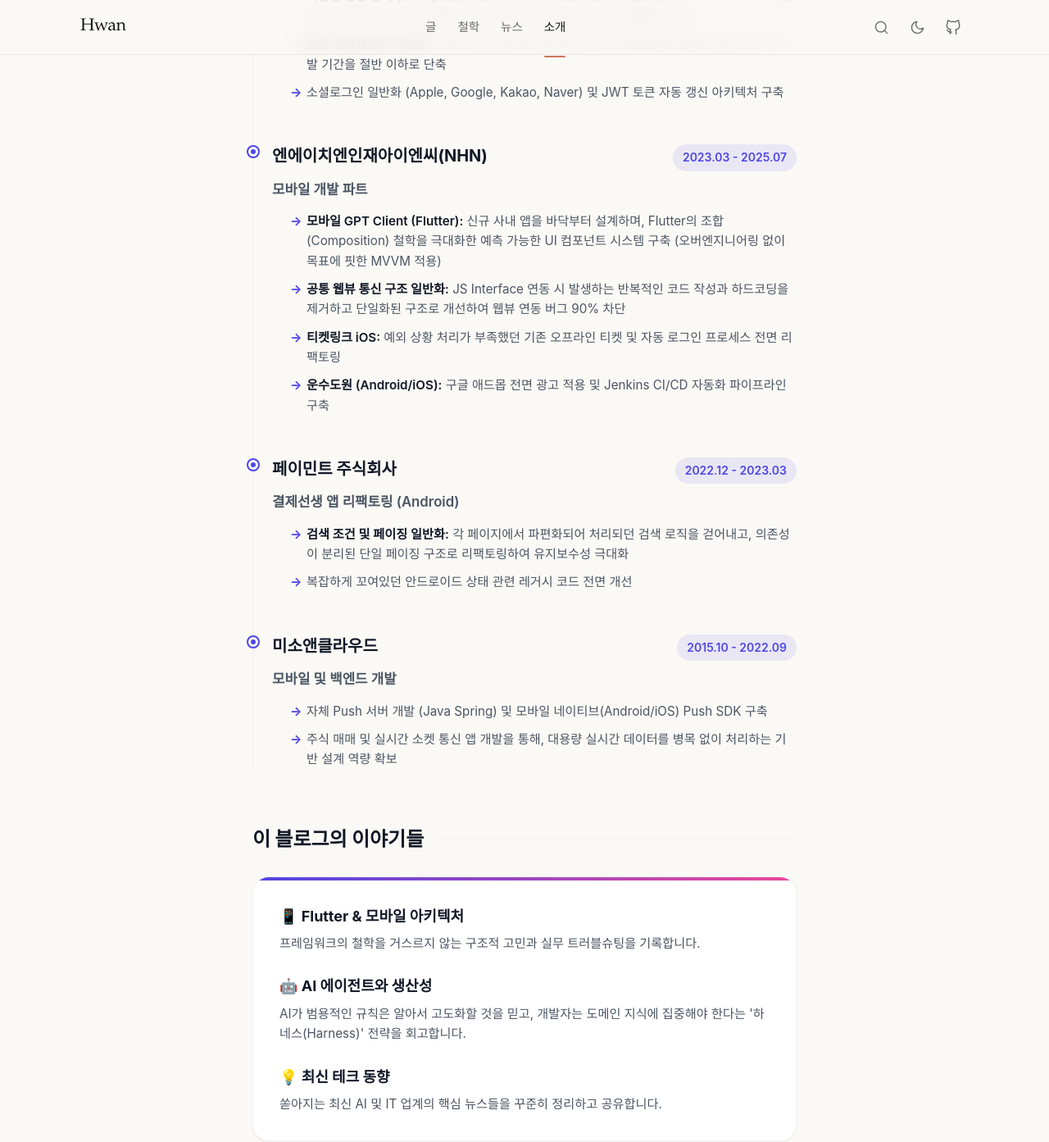
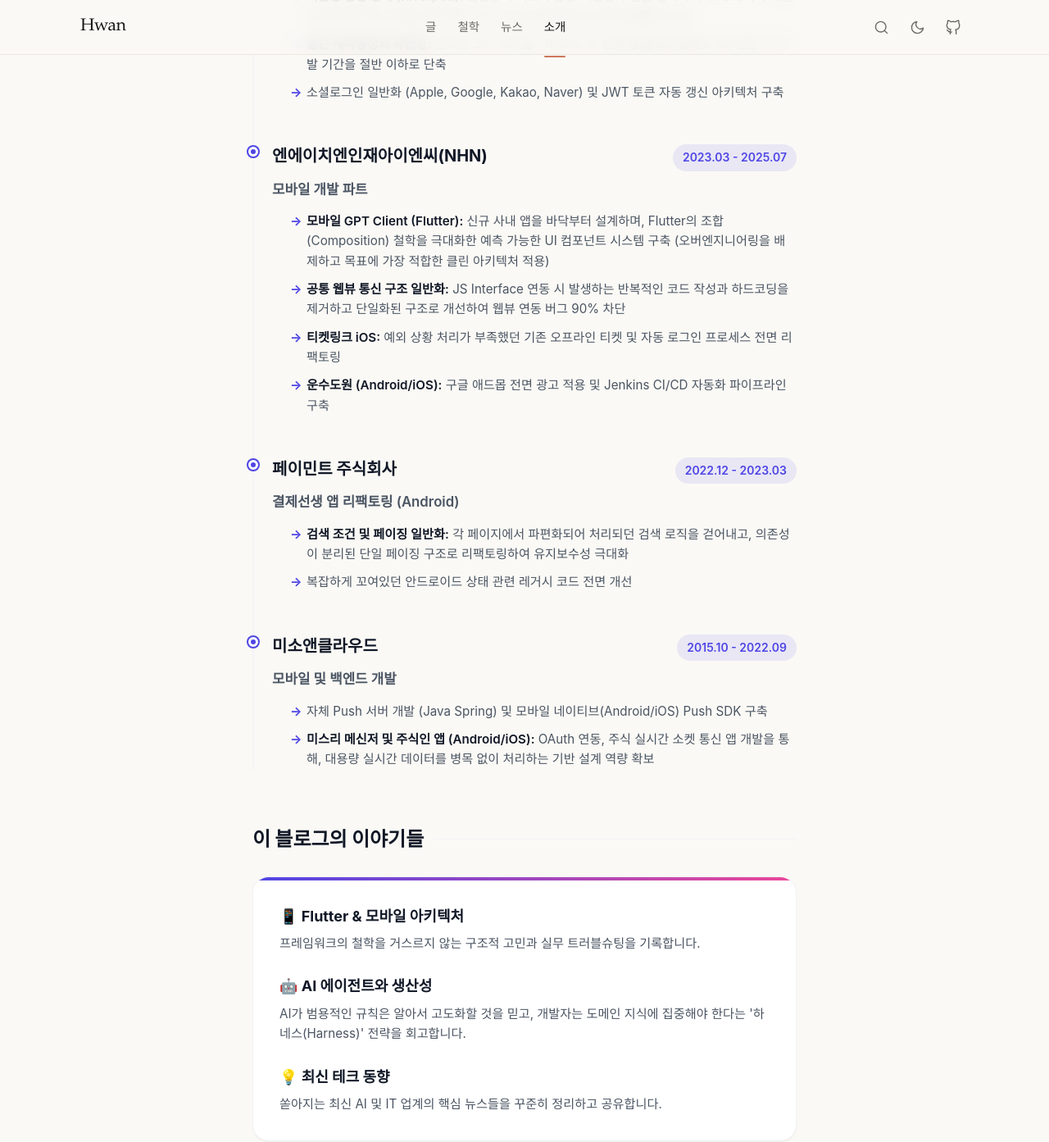
Before and after one commit to Hwan3434/Hwan3434.github.io, a Jekyll site: the page built from about.md, in a window 1280 px wide and 1400 px high, scrolled down 1528 px. Shown: the top 1393 px of the window at 82% size. Built offline with Jekyll 4.4.1, drawn with Linux system fonts in a browser that asks for light colours; some web fonts are replaced.

Commit message:
Refine architecture terminology and restore project details

```diff
--- a/about.md
+++ b/about.md
@@ -323,7 +323,7 @@
       </div>
       <div class="stitch-role">모바일 개발 파트</div>
       <ul class="stitch-tasks">
-        <li><strong>모바일 GPT Client (Flutter):</strong> 신규 사내 앱을 바닥부터 설계하며, Flutter의 조합(Composition) 철학을 극대화한 예측 가능한 UI 컴포넌트 시스템 구축 (오버엔지니어링 없이 목표에 핏한 MVVM 적용)</li>
+        <li><strong>모바일 GPT Client (Flutter):</strong> 신규 사내 앱을 바닥부터 설계하며, Flutter의 조합(Composition) 철학을 극대화한 예측 가능한 UI 컴포넌트 시스템 구축 (오버엔지니어링을 배제하고 목표에 가장 적합한 클린 아키텍처 적용)</li>
         <li><strong>공통 웹뷰 통신 구조 일반화:</strong> JS Interface 연동 시 발생하는 반복적인 코드 작성과 하드코딩을 제거하고 단일화된 구조로 개선하여 웹뷰 연동 버그 90% 차단</li>
         <li><strong>티켓링크 iOS:</strong> 예외 상황 처리가 부족했던 기존 오프라인 티켓 및 자동 로그인 프로세스 전면 리팩토링</li>
         <li><strong>운수도원 (Android/iOS):</strong> 구글 애드몹 전면 광고 적용 및 Jenkins CI/CD 자동화 파이프라인 구축</li>
@@ -352,7 +352,7 @@
       <div class="stitch-role">모바일 및 백엔드 개발</div>
       <ul class="stitch-tasks">
         <li>자체 Push 서버 개발 (Java Spring) 및 모바일 네이티브(Android/iOS) Push SDK 구축</li>
-        <li>주식 매매 및 실시간 소켓 통신 앱 개발을 통해, 대용량 실시간 데이터를 병목 없이 처리하는 기반 설계 역량 확보</li>
+        <li><strong>미스리 메신저 및 주식인 앱 (Android/iOS):</strong> OAuth 연동, 주식 실시간 소켓 통신 앱 개발을 통해, 대용량 실시간 데이터를 병목 없이 처리하는 기반 설계 역량 확보</li>
       </ul>
     </div>
 
```
